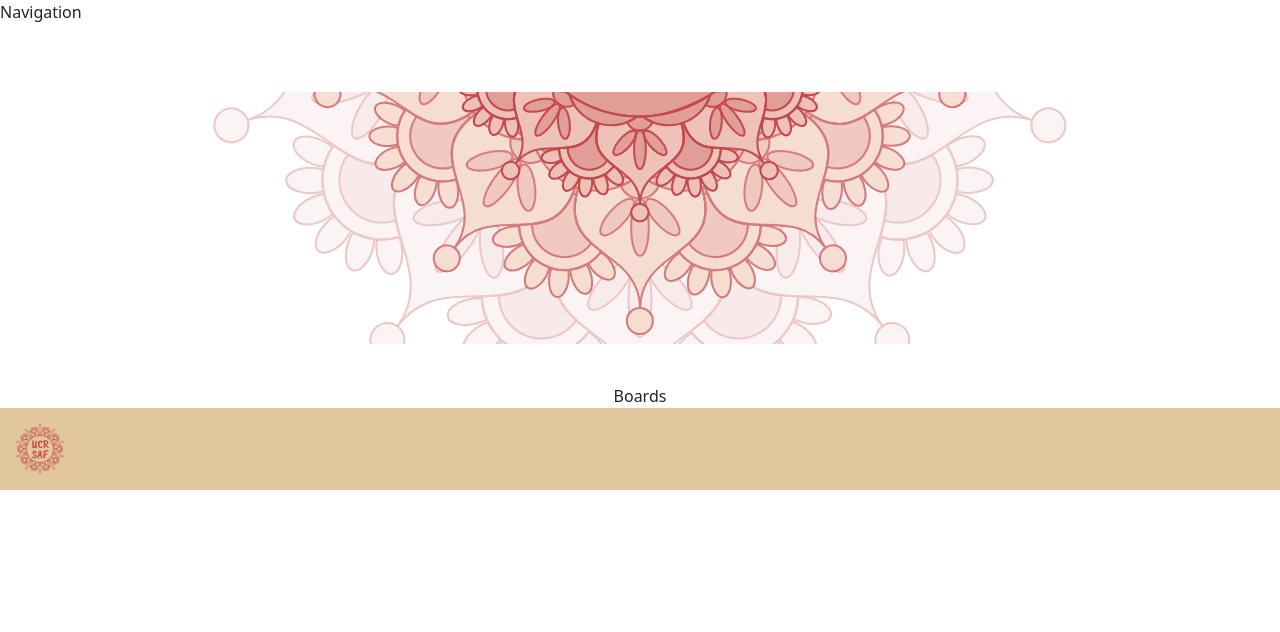
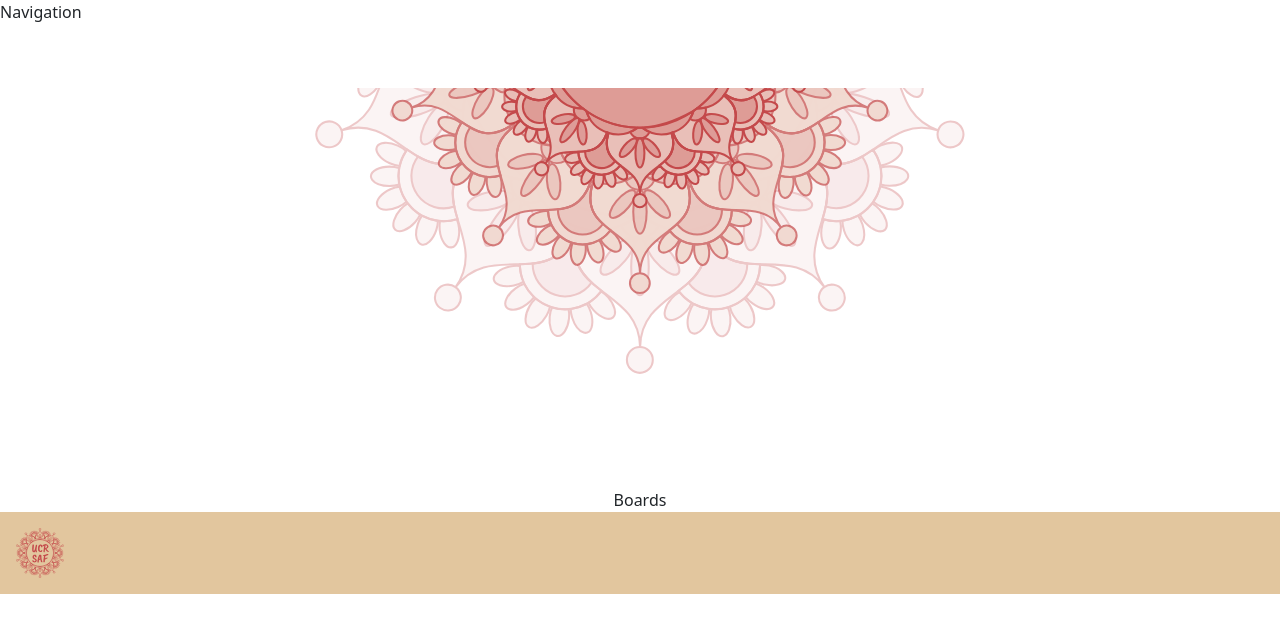
Before and after one commit to acm-ucr/saf-website, a Next.js app: page /board in a window 1280 px wide. Shown: the top 632 px of the page. Built offline with nearby package versions, Linux system fonts and the light colour scheme; some icons are missing.

Commit message:
update title

```diff
--- a/src/components/Title.jsx
+++ b/src/components/Title.jsx
@@ -1,27 +1,11 @@
 import React from "react";
 import Image from "next/image";
-
+import TitleAsset from "../../public/svg/title.svg";
 const Title = ({ text }) => {
-  // Added text prop
   return (
-    <div className="relative w-2/3 overflow-hidden h-64">
-      <div className="absolute top-1 left-0 w-full h-full">
-        <Image
-          src="/svg/Landing.svg"
-          alt="Landing"
-          layout="fill" // Corrected to 'layout'
-          objectFit="cover" // Adjust as needed
-          objectPosition="bottom" // Adjust if needed
-        />
-      </div>
-      <div
-        className="absolute bottom-0
-      left-0 w-full text-center p-2
-      text-saf-red
-      text-4xl
-      font-bold
-      font-serif"
-      >
+    <div className="w-2/3 relative">
+      <Image src={TitleAsset} alt="Title Svg" className="w-full " />
+      <div className="w-full absolute bottom-12 text-center p-2 text-saf-red text-4xl font-bold font-serif">
         {text}
       </div>
     </div>
```
Also changed, not shown: public/svg/title.svg (added).
